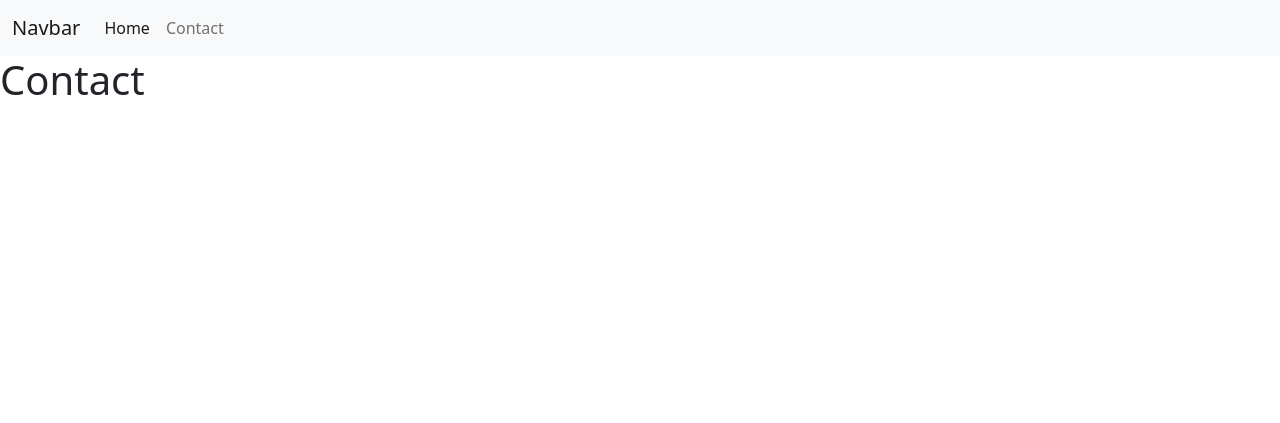
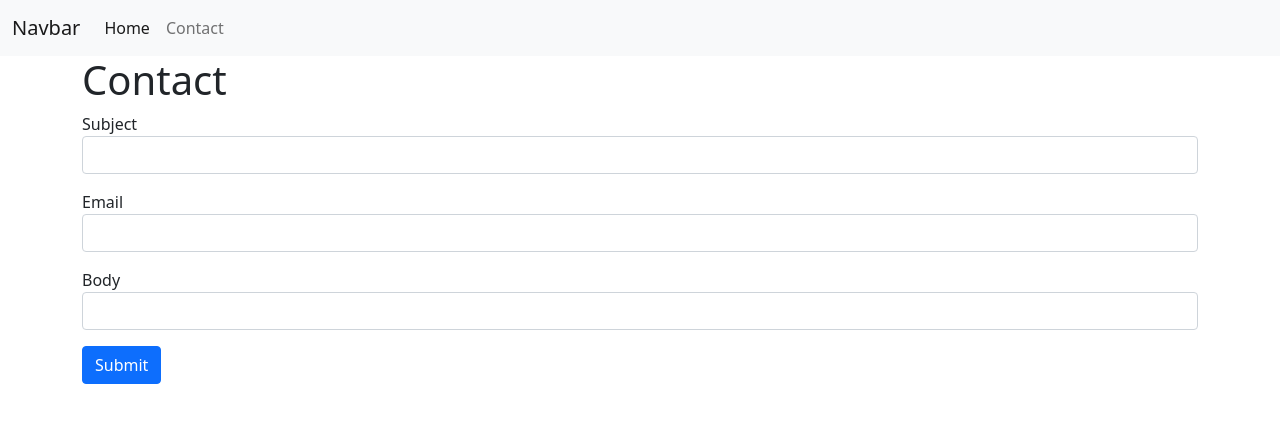
Before and after one commit to k4boom/PHP-MVC-Framework-from-Scratch, a PHP site: page /contact in a window 1280 px wide. Shown: the top 423 px of the page. Run offline with PHP 8.4, Linux system fonts and the light colour scheme.

Commit message:
Create Controller System

```diff
--- /dev/null
+++ b/controllers/SiteController.php
@@ -0,0 +1,32 @@
+<?php
+
+namespace app\controllers;
+
+use app\core\Controller;
+use app\core\Application;
+use app\core\Request;
+
+class SiteController extends Controller {
+
+    public  function home(){
+        $params = [
+            'name'=> "TheMoses"
+        ];
+
+        return $this->render('home',$params);
+    }
+
+    public  function contact(){
+        return $this->render('contact');
+    }
+
+    public  function handleContact(Request $request){
+
+        $body = $request->getBody();
+        echo '<pre>';
+        var_dump($body);
+        echo '</pre>';
+        exit;
+        return ;
+    }
+}
--- /dev/null
+++ b/core/Controller.php
@@ -0,0 +1,11 @@
+<?php
+
+namespace app\core;
+
+class Controller
+{
+
+    public function render($view, $params=[]){
+        return Application::$app->router->renderView($view,$params);
+    }
+}
--- a/core/Request.php
+++ b/core/Request.php
@@ -20,7 +20,24 @@ class Request {
         return strtolower($_SERVER['REQUEST_METHOD']);
     }
 
+    public function getBody(){
+        $body = [];
 
+        if(strtolower($this->getMethod()) === 'get'){
+            foreach($_GET as $key=>$value){
+                $body[$key] = filter_input(INPUT_GET, $key , FILTER_SANITIZE_SPECIAL_CHARS);
+            }
+        }
+
+        if(strtolower($this->getMethod()) === 'post'){
+            foreach($_POST as $key=>$value){
+                $body[$key] = filter_input(INPUT_POST, $key , FILTER_SANITIZE_SPECIAL_CHARS);
+            }
+        }
+
+        return $body;
+
+    }
 
 
 }
--- a/core/Router.php
+++ b/core/Router.php
@@ -1,6 +1,7 @@
 <?php
 
 namespace app\core;
+use app\controllers\SiteController;
 
 class Router {
 
@@ -18,6 +19,11 @@ class Router {
         $this->routes['get'][$path] = $callback;
     }
 
+    public function post($path, $callback){
+        $this->routes['post'][$path] = $callback;
+    }
+
+
     public function resolve(){
         $path = $this->request->getPath();
         $method = $this->request->getMethod();
@@ -25,20 +31,31 @@ class Router {
 
         if($callback===false){
             $this->response->setStatusCode('404');
-            return "Not found";
+            return $this->renderView('_404');
 
         }
         if(is_string($callback)){
             return $this->renderView($callback);
         }
-        return call_user_func($callback);
+
+        if(is_array($callback)){
+            $callback[0] = new $callback[0]();
+        }
+
+        return call_user_func($callback, $this->request);
 
 
     }
 
-    public function renderView($view){
+    public function renderContent($viewContent){
         $layoutContent= $this->layoutContent();
-        $viewContent = $this->renderOnlyView($view);
+        return str_replace('{{content}}', $viewContent, $layoutContent);
+        include_once Application::$ROOT_DIR."/views/$view.php";
+    }
+
+    public function renderView($view,$params = [] ){
+        $layoutContent= $this->layoutContent();
+        $viewContent = $this->renderOnlyView($view, $params);
         return str_replace('{{content}}', $viewContent, $layoutContent);
         include_once Application::$ROOT_DIR."/views/$view.php";
     }
@@ -50,7 +67,10 @@ class Router {
         return ob_get_clean();
     }
 
-    protected function renderOnlyView($view){
+    protected function renderOnlyView($view, $params){
+        foreach($params as $key=>$value){
+            $$key = $value;
+        }
         ob_start();
         include_once Application::$ROOT_DIR."/views/$view.php";
         return ob_get_clean();
--- a/public/index.php
+++ b/public/index.php
@@ -3,13 +3,15 @@
 require_once __DIR__.'/../vendor/autoload.php';
 
 use app\core\Application;
+use app\controllers\SiteController;
 
 $app = new Application(dirname(__DIR__));
 
-$app->router->get('/', 'home');
+$app->router->get('/', [SiteController::class , 'home']);
 
-$app->router->get('/contact', 'contact');
+$app->router->get('/contact', [SiteController::class , 'contact']);
 
+$app->router->post('/contact', [SiteController::class , 'handleContact']);
 
 
 
--- a/views/contact.php
+++ b/views/contact.php
@@ -1 +1,18 @@
 <h1>Contact</h1>
+
+<form  action="" method="POST">
+  <div class="mb-3">
+    <label >Subject</label>
+    <input type="text" name="subject" class="form-control">
+  </div>
+  <div class="mb-3">
+    <label >Email</label>
+    <input type="text" name="email" class="form-control">
+  </div>
+  <div class="mb-3">
+    <label >Body</label>
+    <input type="text" name="body" class="form-control">
+  </div>
+
+  <button type="submit" class="btn btn-primary">Submit</button>
+</form>
--- a/views/home.php
+++ b/views/home.php
@@ -1 +1,2 @@
 <h1>Home</h1>
+<h3>Hey how u doin <?php echo $name ?></h3>
--- a/views/layouts/main.php
+++ b/views/layouts/main.php
@@ -32,7 +32,9 @@
     </div>
   </div>
 </nav>
+    <div class='container'>
     {{content}}
+    </div>
 
     <!-- Optional JavaScript; choose one of the two! -->
 
```
